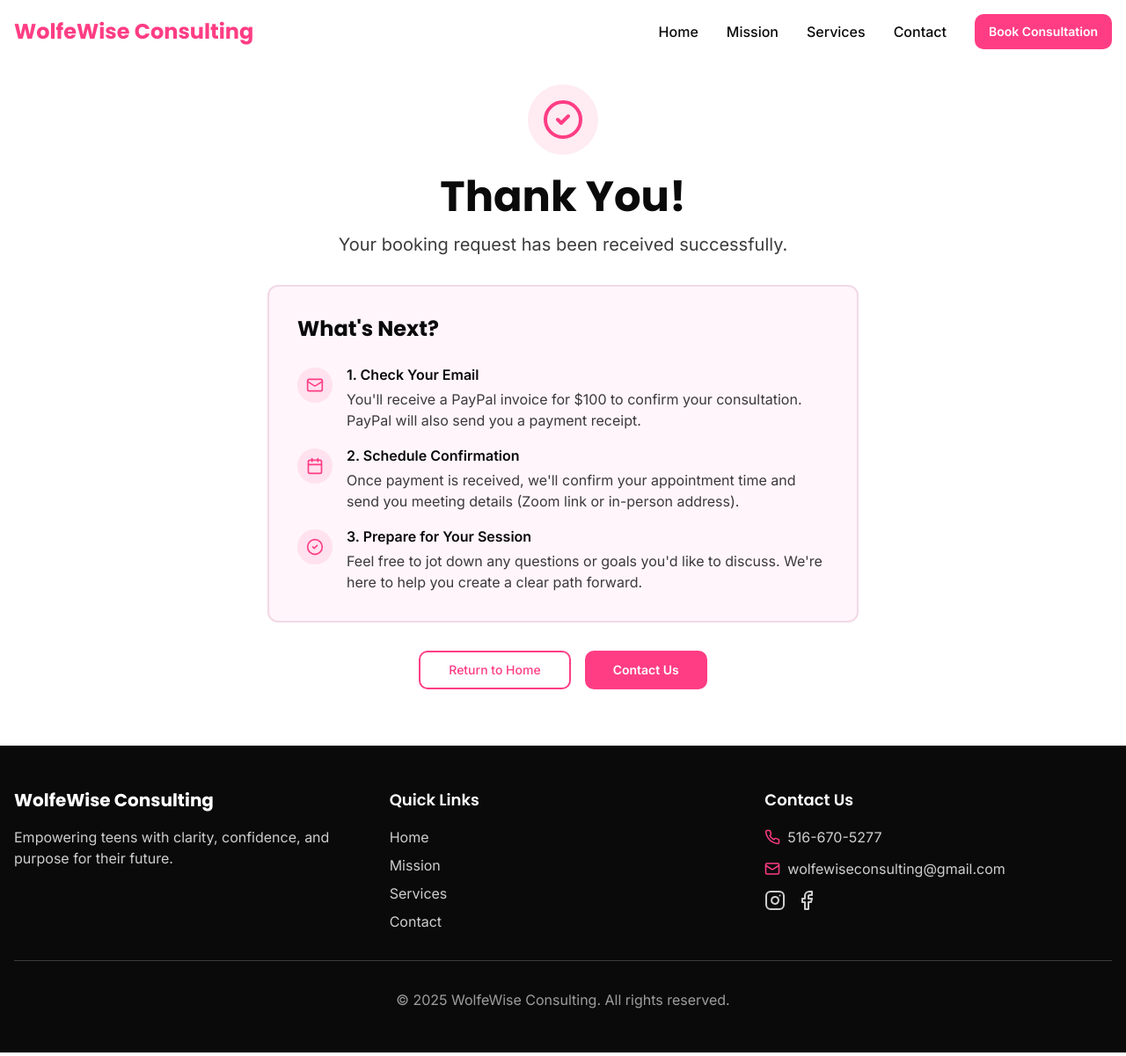
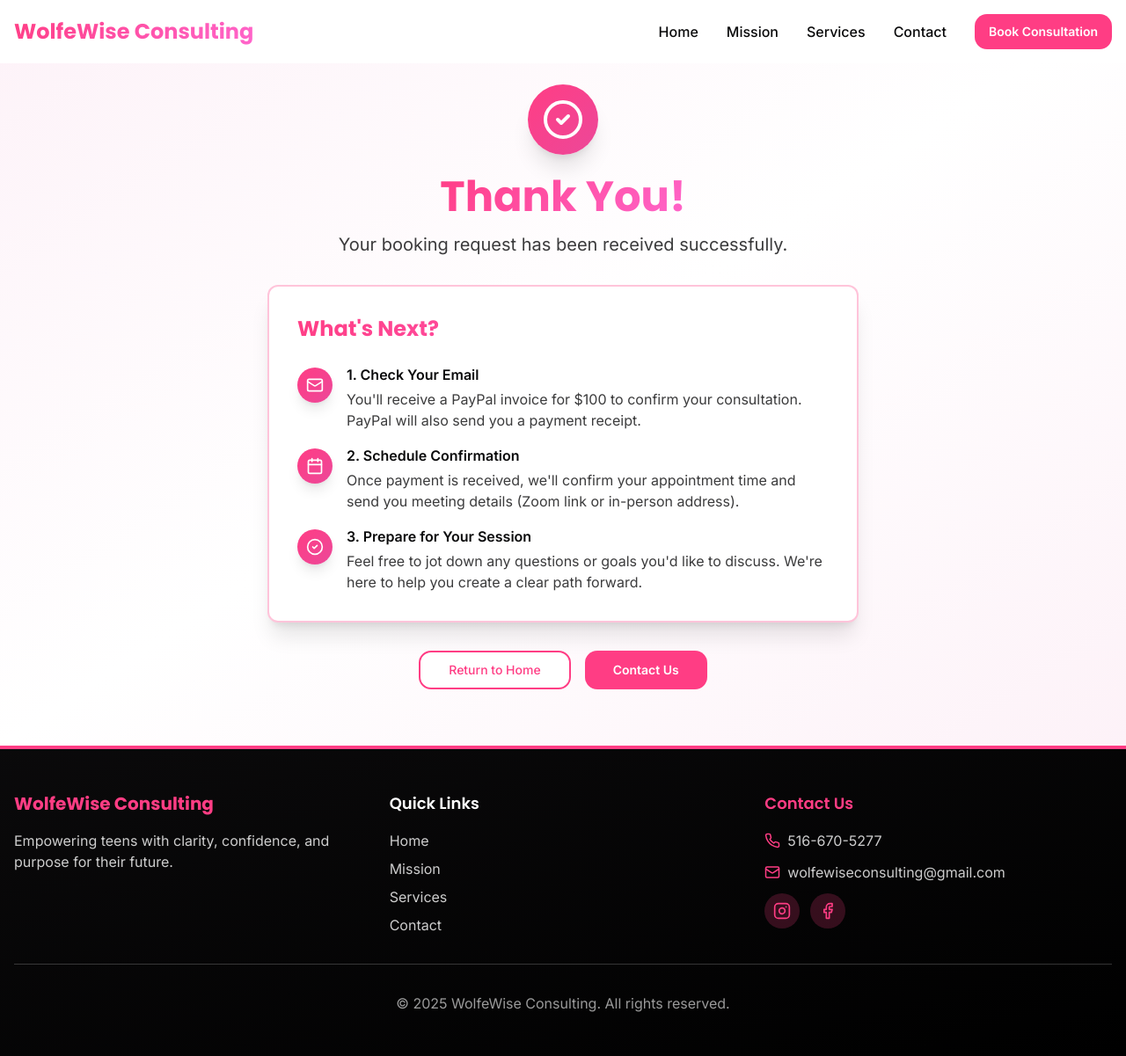
Before and after one commit to hinnazeejah/wolfewise-pathfinder-site, a React (Vite) app: page /thank-you in a window 1280 px wide. Shown: the whole page at 88% size. Built offline with nearby package versions, Linux system fonts and the light colour scheme; the HTML template or start-up script is replaced by a standard one.

Commit message:
Refactor: Apply pink and black theme

```diff
--- a/src/components/Footer.tsx
+++ b/src/components/Footer.tsx
@@ -9,12 +9,12 @@ const Footer = () => {
   };
 
   return (
-    <footer className="bg-secondary text-secondary-foreground py-12">
+    <footer className="bg-gradient-to-br from-secondary to-black py-12 border-t-4 border-primary">
       <div className="container mx-auto px-4">
         <div className="grid grid-cols-1 md:grid-cols-3 gap-8 mb-8">
           {/* Brand */}
           <div>
-            <h3 className="text-xl font-heading font-bold text-primary-foreground mb-4">
+            <h3 className="text-xl font-heading font-bold text-primary mb-4">
               WolfeWise Consulting
             </h3>
             <p className="text-secondary-foreground/80">
@@ -43,7 +43,7 @@ const Footer = () => {
 
           {/* Contact Info */}
           <div>
-            <h4 className="text-lg font-heading font-semibold text-primary-foreground mb-4">
+            <h4 className="text-lg font-heading font-semibold text-primary mb-4">
               Contact Us
             </h4>
             <ul className="space-y-3">
@@ -70,19 +70,19 @@ const Footer = () => {
                   href="https://instagram.com/wolfewiseconsulting"
                   target="_blank"
                   rel="noopener noreferrer"
-                  className="text-secondary-foreground/80 hover:text-primary transition-colors"
+                  className="w-10 h-10 rounded-full bg-primary/20 flex items-center justify-center text-primary hover:bg-primary hover:text-white transition-all"
                   aria-label="Instagram"
                 >
-                  <Instagram size={24} />
+                  <Instagram size={20} />
                 </a>
                 <a
                   href="https://facebook.com/wolfewiseconsulting"
                   target="_blank"
                   rel="noopener noreferrer"
-                  className="text-secondary-foreground/80 hover:text-primary transition-colors"
+                  className="w-10 h-10 rounded-full bg-primary/20 flex items-center justify-center text-primary hover:bg-primary hover:text-white transition-all"
                   aria-label="Facebook"
                 >
-                  <Facebook size={24} />
+                  <Facebook size={20} />
                 </a>
               </li>
             </ul>
--- a/src/components/Hero.tsx
+++ b/src/components/Hero.tsx
@@ -11,13 +11,13 @@ const Hero = () => {
   };
 
   return (
-    <section id="home" className="pt-24 pb-16 md:pt-32 md:pb-24">
+    <section id="home" className="pt-24 pb-16 md:pt-32 md:pb-24 bg-gradient-to-br from-pink-50 via-white to-pink-50">
       <div className="container mx-auto px-4">
         <div className="grid grid-cols-1 lg:grid-cols-2 gap-12 items-center">
           {/* Left: Content */}
           <div className="space-y-6">
-            <h1 className="text-4xl md:text-5xl lg:text-6xl font-heading font-bold text-secondary leading-tight">
-              What comes after high school?
+            <h1 className="text-4xl md:text-5xl lg:text-6xl font-heading font-bold leading-tight">
+              <span className="gradient-text">What comes after high school?</span>
             </h1>
             <p className="text-lg md:text-xl text-foreground/80 leading-relaxed">
               At WolfeWise Consulting, I guide teens and families through this important transition with clarity and purpose. With 29 years of teaching experience and the honor of being named the{" "}
@@ -58,9 +58,9 @@ const Hero = () => {
         </div>
 
         {/* Homepage Banner */}
-        <div className="mt-16 bg-accent border-l-4 border-primary rounded-lg p-6 md:p-8 shadow-lg">
-          <p className="text-lg md:text-xl text-foreground leading-relaxed">
-            <strong className="text-primary">WolfeWise Consulting</strong> helps teens build academic skills today and discover their purpose for tomorrow — combining tutoring and future coaching so every student moves forward with confidence and clarity.
+        <div className="mt-16 bg-gradient-to-r from-primary to-pink-500 rounded-2xl p-8 md:p-10 shadow-2xl">
+          <p className="text-lg md:text-xl text-white leading-relaxed">
+            <strong className="font-bold">WolfeWise Consulting</strong> helps teens build academic skills today and discover their purpose for tomorrow — combining tutoring and future coaching so every student moves forward with confidence and clarity.
           </p>
         </div>
       </div>
--- a/src/components/Navbar.tsx
+++ b/src/components/Navbar.tsx
@@ -38,16 +38,16 @@ const Navbar = () => {
   return (
     <header
       className={`fixed top-0 left-0 right-0 z-50 transition-all duration-300 ${
-        isScrolled ? "bg-background/95 backdrop-blur-sm shadow-md" : "bg-background"
+        isScrolled ? "bg-white/95 backdrop-blur-sm shadow-lg border-b-2 border-primary/20" : "bg-white"
       }`}
     >
       <nav className="container mx-auto px-4 py-4 flex items-center justify-between">
         <Link
           to="/"
-          className="text-2xl font-heading font-bold text-primary hover:opacity-80 transition-opacity"
+          className="text-2xl font-heading font-bold hover:opacity-80 transition-opacity"
           onClick={() => window.scrollTo({ top: 0, behavior: "smooth" })}
         >
-          WolfeWise Consulting
+          <span className="gradient-text">WolfeWise Consulting</span>
         </Link>
 
         {/* Desktop Navigation */}
--- a/src/components/Services.tsx
+++ b/src/components/Services.tsx
@@ -20,11 +20,11 @@ const Services = () => {
   ];
 
   return (
-    <section id="services" className="py-16 md:py-24">
+    <section id="services" className="py-16 md:py-24 bg-gradient-to-br from-pink-50 via-white to-pink-50">
       <div className="container mx-auto px-4">
         <div className="text-center mb-12">
-          <h2 className="text-3xl md:text-4xl lg:text-5xl font-heading font-bold text-secondary mb-4">
-            Our Services
+          <h2 className="text-3xl md:text-4xl lg:text-5xl font-heading font-bold mb-4">
+            <span className="gradient-text">Our Services</span>
           </h2>
           <p className="text-lg md:text-xl text-foreground/80 max-w-2xl mx-auto">
             Combining academic support with future-focused guidance to empower every student.
@@ -37,11 +37,11 @@ const Services = () => {
             return (
               <Card
                 key={service.title}
-                className="border-2 border-border hover:border-primary transition-all duration-300 hover:shadow-xl"
+                className="border-2 border-primary/20 hover:border-primary transition-all duration-300 hover:shadow-2xl hover:shadow-primary/20 bg-white"
               >
                 <CardHeader>
-                  <div className="w-14 h-14 rounded-full bg-accent flex items-center justify-center mb-4">
-                    <Icon className="w-7 h-7 text-primary" />
+                  <div className="w-14 h-14 rounded-full bg-gradient-to-br from-primary to-pink-500 flex items-center justify-center mb-4 shadow-lg">
+                    <Icon className="w-7 h-7 text-white" />
                   </div>
                   <CardTitle className="text-2xl font-heading font-bold text-secondary">
                     {service.title}
--- a/src/index.css
+++ b/src/index.css
@@ -26,20 +26,23 @@ All colors MUST be HSL.
     --muted: 330 100% 98%;
     --muted-foreground: 280 6% 40%;
 
-    --accent: 330 100% 98%;
-    --accent-foreground: 338 100% 62%;
+    --accent: 338 100% 95%;
+    --accent-foreground: 280 6% 4%;
 
     --destructive: 0 84.2% 60.2%;
     --destructive-foreground: 0 0% 100%;
 
-    --border: 330 50% 90%;
+    --border: 338 100% 85%;
     --input: 330 50% 90%;
     --ring: 338 100% 62%;
 
-    --radius: 0.75rem;
+    --radius: 1rem;
 
     --hero-gradient: linear-gradient(135deg, hsl(338 100% 62%) 0%, hsl(320 100% 70%) 100%);
-    --section-alt-bg: 330 100% 98%;
+    --pink-gradient: linear-gradient(135deg, hsl(338 100% 95%) 0%, hsl(320 100% 98%) 100%);
+    --dark-gradient: linear-gradient(180deg, hsl(280 6% 4%) 0%, hsl(280 8% 8%) 100%);
+    --section-dark-bg: 280 6% 4%;
+    --section-pink-bg: 338 100% 95%;
   }
 }
 
@@ -51,6 +54,13 @@ body {
   font-family: 'Inter', -apple-system, BlinkMacSystemFont, 'Segoe UI', sans-serif;
 }
 
+.gradient-text {
+  background: linear-gradient(135deg, hsl(338 100% 62%) 0%, hsl(320 100% 70%) 100%);
+  -webkit-background-clip: text;
+  -webkit-text-fill-color: transparent;
+  background-clip: text;
+}
+
 @layer base {
   * {
     @apply border-border;
--- a/src/pages/ThankYou.tsx
+++ b/src/pages/ThankYou.tsx
@@ -9,30 +9,30 @@ const ThankYou = () => {
     <div className="min-h-screen flex flex-col">
       <Navbar />
 
-      <main className="flex-1 pt-24 pb-16">
+      <main className="flex-1 pt-24 pb-16 bg-gradient-to-br from-pink-50 via-white to-pink-50">
         <div className="container mx-auto px-4">
           <div className="max-w-2xl mx-auto text-center">
-            <div className="w-20 h-20 rounded-full bg-primary/10 flex items-center justify-center mx-auto mb-6">
-              <CheckCircle2 className="w-12 h-12 text-primary" />
+            <div className="w-20 h-20 rounded-full bg-gradient-to-br from-primary to-pink-500 flex items-center justify-center mx-auto mb-6 shadow-xl">
+              <CheckCircle2 className="w-12 h-12 text-white" />
             </div>
 
-            <h1 className="text-4xl md:text-5xl font-heading font-bold text-secondary mb-4">
-              Thank You!
+            <h1 className="text-4xl md:text-5xl font-heading font-bold mb-4">
+              <span className="gradient-text">Thank You!</span>
             </h1>
 
             <p className="text-xl text-foreground/80 mb-8">
               Your booking request has been received successfully.
             </p>
 
-            <div className="bg-accent border-2 border-border rounded-xl p-8 mb-8 text-left">
-              <h2 className="text-2xl font-heading font-bold text-secondary mb-6">
+            <div className="bg-white border-2 border-primary/30 rounded-xl p-8 mb-8 text-left shadow-xl">
+              <h2 className="text-2xl font-heading font-bold gradient-text mb-6">
                 What's Next?
               </h2>
 
               <div className="space-y-4">
                 <div className="flex items-start gap-4">
-                  <div className="w-10 h-10 rounded-full bg-primary/10 flex items-center justify-center flex-shrink-0 mt-1">
-                    <Mail className="w-5 h-5 text-primary" />
+                  <div className="w-10 h-10 rounded-full bg-gradient-to-br from-primary to-pink-500 flex items-center justify-center flex-shrink-0 mt-1 shadow-lg">
+                    <Mail className="w-5 h-5 text-white" />
                   </div>
                   <div>
                     <h3 className="font-semibold text-foreground mb-1">1. Check Your Email</h3>
@@ -43,8 +43,8 @@ const ThankYou = () => {
                 </div>
 
                 <div className="flex items-start gap-4">
-                  <div className="w-10 h-10 rounded-full bg-primary/10 flex items-center justify-center flex-shrink-0 mt-1">
-                    <Calendar className="w-5 h-5 text-primary" />
+                  <div className="w-10 h-10 rounded-full bg-gradient-to-br from-primary to-pink-500 flex items-center justify-center flex-shrink-0 mt-1 shadow-lg">
+                    <Calendar className="w-5 h-5 text-white" />
                   </div>
                   <div>
                     <h3 className="font-semibold text-foreground mb-1">2. Schedule Confirmation</h3>
@@ -55,8 +55,8 @@ const ThankYou = () => {
                 </div>
 
                 <div className="flex items-start gap-4">
-                  <div className="w-10 h-10 rounded-full bg-primary/10 flex items-center justify-center flex-shrink-0 mt-1">
-                    <CheckCircle2 className="w-5 h-5 text-primary" />
+                  <div className="w-10 h-10 rounded-full bg-gradient-to-br from-primary to-pink-500 flex items-center justify-center flex-shrink-0 mt-1 shadow-lg">
+                    <CheckCircle2 className="w-5 h-5 text-white" />
                   </div>
                   <div>
                     <h3 className="font-semibold text-foreground mb-1">3. Prepare for Your Session</h3>
```
Also changed, not shown: src/components/Contact.tsx (+14 -14 lines), src/components/Mission.tsx (+5 -5 lines), src/pages/Book.tsx (+12 -12 lines).
